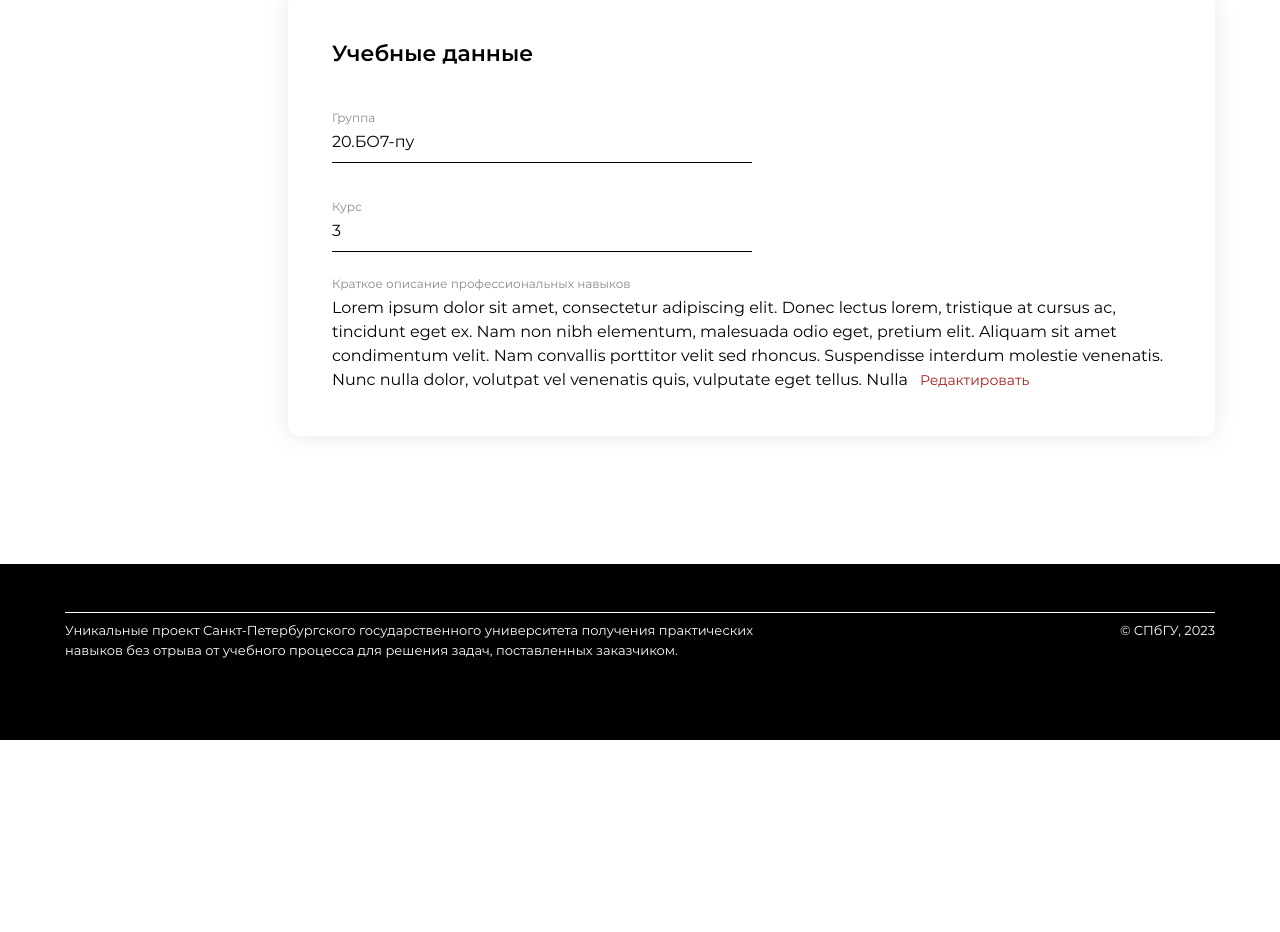
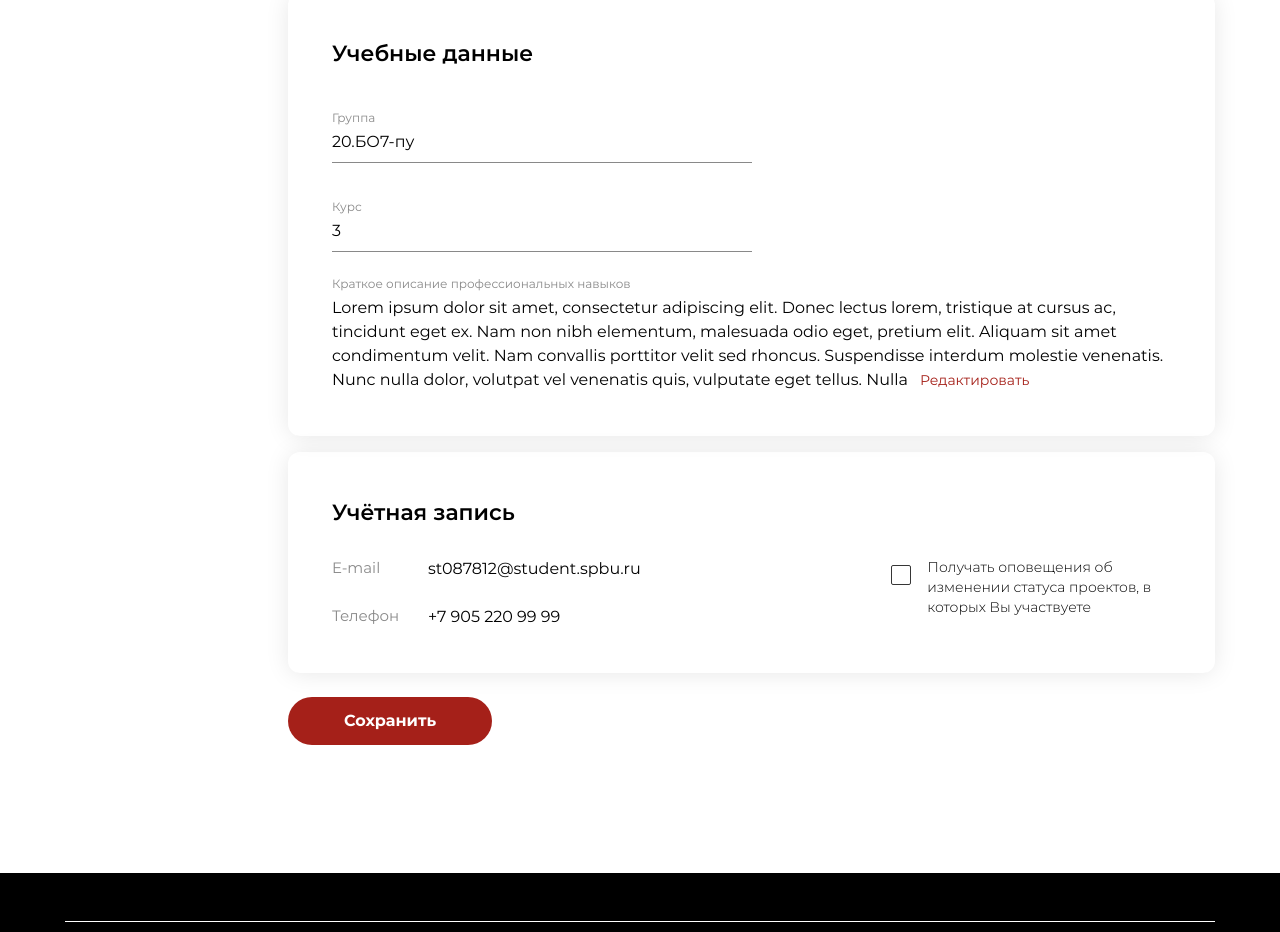
Before and after one commit to AngW1SH/Registry, a Next.js app in the folder client/: page /user/profile in a window 1280 px wide. Shown: the part 760-1692 px from the top of the page. Before the commit the page ends 1500 px from the top, so only its background shows below. Built offline with nearby package versions, Linux system fonts and the light colour scheme; no server answers.

Commit message:
Add EditAccountData and EditUserProfile submit button

```diff
--- /dev/null
+++ b/client/src/features/EditUserProfile/ui/EditAccountData.tsx
@@ -0,0 +1,34 @@
+"use client";
+import { FormCheckbox, NamedBlock } from "@/shared/ui";
+import { FC, useState } from "react";
+
+interface EditAccountDataProps {}
+
+const EditAccountData: FC<EditAccountDataProps> = () => {
+  const [checked, setChecked] = useState(false);
+
+  return (
+    <NamedBlock title={"Учётная запись"} border={false}>
+      <div className="relative flex flex-col gap-y-6">
+        <div className="flex">
+          <p className="w-24 text-[0.9375rem] text-[#898989]">E-mail</p>
+          <p>st087812@student.spbu.ru</p>
+        </div>
+        <div className="flex">
+          <p className="w-24 text-[0.9375rem] text-[#898989]">Телефон</p>
+          <p>+7 905 220 99 99</p>
+        </div>
+        <div className="absolute right-0 top-0 w-1/3">
+          <FormCheckbox
+            label="Получать оповещения об изменении статуса проектов, в которых Вы участвуете"
+            id="userProfileSubscribe"
+            value={checked}
+            onToggle={setChecked}
+          />
+        </div>
+      </div>
+    </NamedBlock>
+  );
+};
+
+export default EditAccountData;
--- a/client/src/features/EditUserProfile/ui/EditUserProfile.tsx
+++ b/client/src/features/EditUserProfile/ui/EditUserProfile.tsx
@@ -1,6 +1,8 @@
 import { FC } from "react";
 import EditPersonalData from "./EditPersonalData";
 import EditEducationData from "./EditEducationData";
+import EditAccountData from "./EditAccountData";
+import { Button } from "@/shared/ui";
 
 interface EditUserProfileProps {}
 
@@ -15,6 +17,10 @@ const EditUserProfile: FC<EditUserProfileProps> = () => {
       <EditPersonalData />
       <div className="pt-4" />
       <EditEducationData />
+      <div className="pt-4" />
+      <EditAccountData />
+      <div className="pt-6" />
+      <Button className="rounded-full px-14 pt-3">Сохранить</Button>
     </div>
   );
 };
--- /dev/null
+++ b/client/src/shared/ui/FormCheckbox/FormCheckbox.tsx
@@ -0,0 +1,49 @@
+import Image from "next/image";
+import { FC } from "react";
+
+interface FormCheckboxProps {
+  onToggle: (state: boolean) => any;
+  value: boolean;
+  id: string;
+  label: string;
+}
+
+const FormCheckbox: FC<FormCheckboxProps> = ({
+  value,
+  id,
+  onToggle,
+  label,
+}) => {
+  return (
+    <div>
+      <input
+        type="checkbox"
+        className="invisible absolute"
+        id={id}
+        checked={value}
+        onChange={() => onToggle(!value)}
+      />
+
+      <label
+        className="text-title-900 flex cursor-pointer items-start text-sm font-light"
+        htmlFor={id}
+      >
+        <div
+          className={`${
+            value ? "bg-[#363636]" : ""
+          } relative mr-4 mt-2 min-h-[20px] min-w-[20px] cursor-pointer rounded-sm border border-[#363636]`}
+        >
+          <Image
+            fill={true}
+            alt=""
+            className={`${value ? "" : "hidden"} p-[0.175rem]`}
+            src="/input-checked.svg"
+          />
+        </div>
+        {label}
+      </label>
+    </div>
+  );
+};
+
+export default FormCheckbox;
--- a/client/src/shared/ui/FormInput/FormInput.tsx
+++ b/client/src/shared/ui/FormInput/FormInput.tsx
@@ -32,7 +32,7 @@ const FormInput: FC<FormInputProps> = ({
       )}
       <input
         className={
-          "border-b border-black bg-transparent pb-2 placeholder-black outline-none"
+          "border-b border-[#898989] bg-transparent pb-2 placeholder-black outline-none"
         }
         id={id}
         placeholder={placeholder}
--- a/client/src/shared/ui/index.ts
+++ b/client/src/shared/ui/index.ts
@@ -12,6 +12,7 @@ import NamedBlock from "./Block/NamedBlock";
 import LinkWithIcon from "./LinkWithIcon/LinkWithIcon";
 import BackgroundFill from "./BackgroundFill/BackgroundFill";
 import FormInput from "./FormInput/FormInput";
+import FormCheckbox from "./FormCheckbox/FormCheckbox";
 import LoadingCircle from "./LoadingCircle/LoadingCircle";
 import Dropdown from "./Dropdown/Dropdown";
 import MultiselectDropdown from "./MultiselectDropdown/MultiselectDropdown";
@@ -36,6 +37,7 @@ export {
   LoadingCircle,
   BackgroundFill,
   FormInput,
+  FormCheckbox,
   ToggleOpen,
   Dropdown,
   MultiselectDropdown,
```
Also changed, not shown: client/public/input-checked.svg (added).
